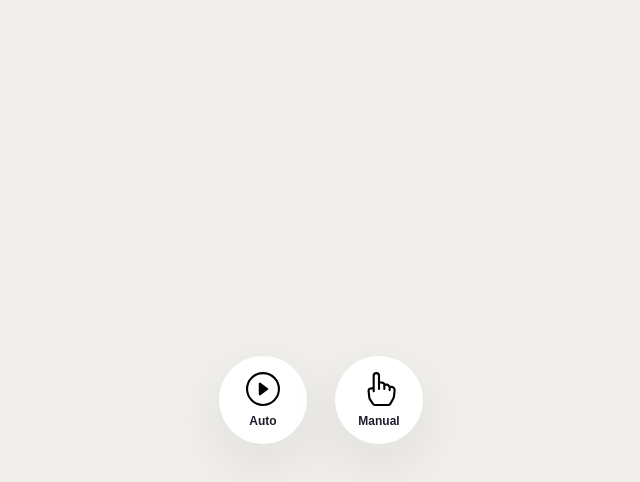
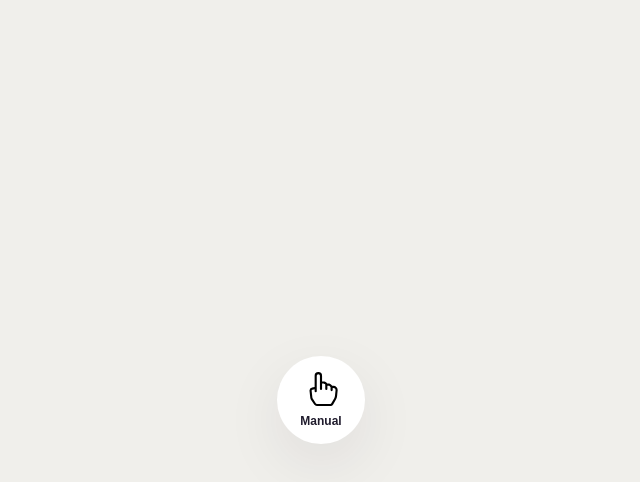
Before and after one commit to Rickexotic/metro, a plain HTML site: page index.html in a window 1280 px wide. Shown: the whole page, without its empty margins (319-959 px from the left). Drawn offline with Linux system fonts and the light colour scheme.

Commit message:
Refactor buttons and update image assets
Removed 'Auto' button and updated image sources for buttons.

```diff
--- a/index.html
+++ b/index.html
@@ -50,22 +50,6 @@
                 class="intro-selector"
             >
 
-                <button
-                    id="autoMode"
-                    class="intro-button"
-                    type="button"
-                >
-
-                    <img
-                        src="iconos/play-circle.svg"
-                        alt=""
-                    >
-
-                    <span>
-                        Auto
-                    </span>
-
-                </button>
 
                 <button
                     id="manualMode"
@@ -235,7 +219,7 @@
         >
 
           <img
-                src="iconos/theme.svg"
+    src="iconos/circle-half.svg"
     alt=""
 >
 
@@ -268,7 +252,7 @@
         >
 
           <img
-                src="iconos/pdf.svg"
+    src="iconos/filetype-pdf.svg"
     alt=""
 >
 
```
Lines whose indentation alone changed are shown as unchanged.
